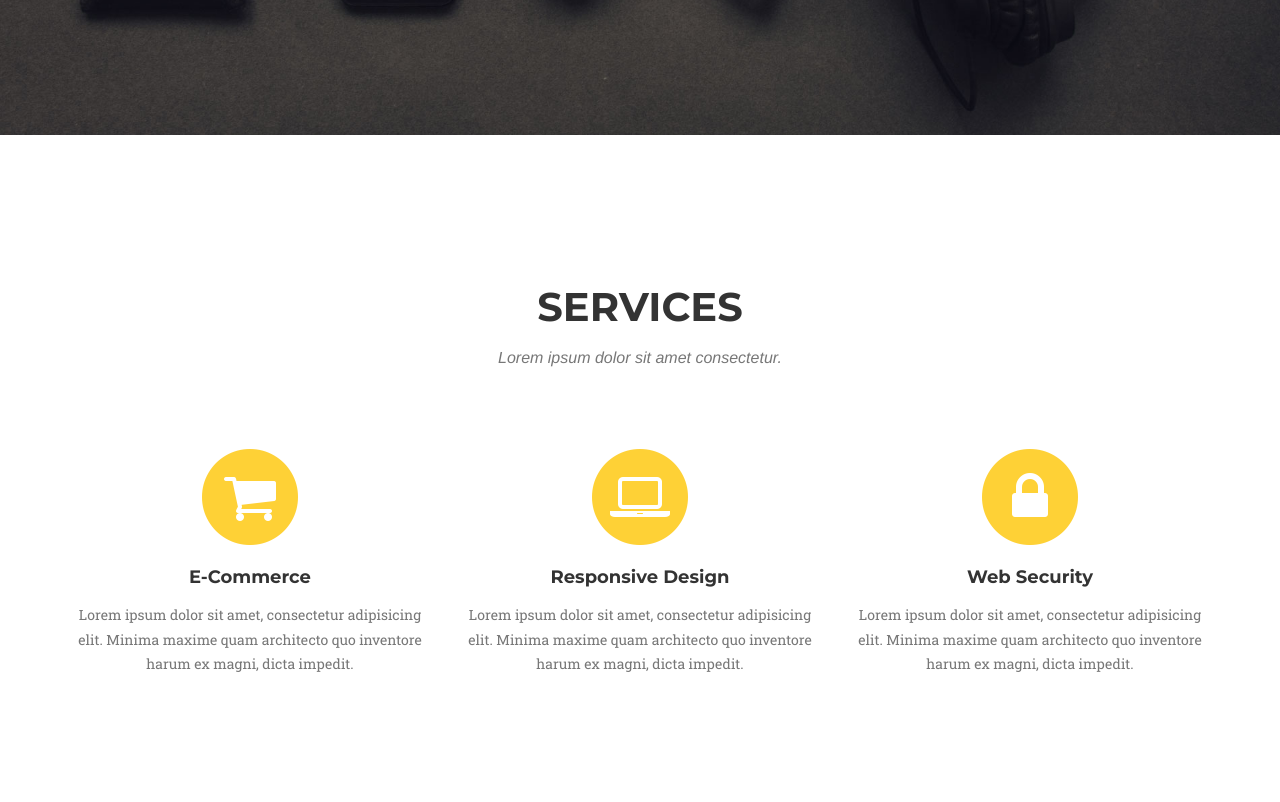
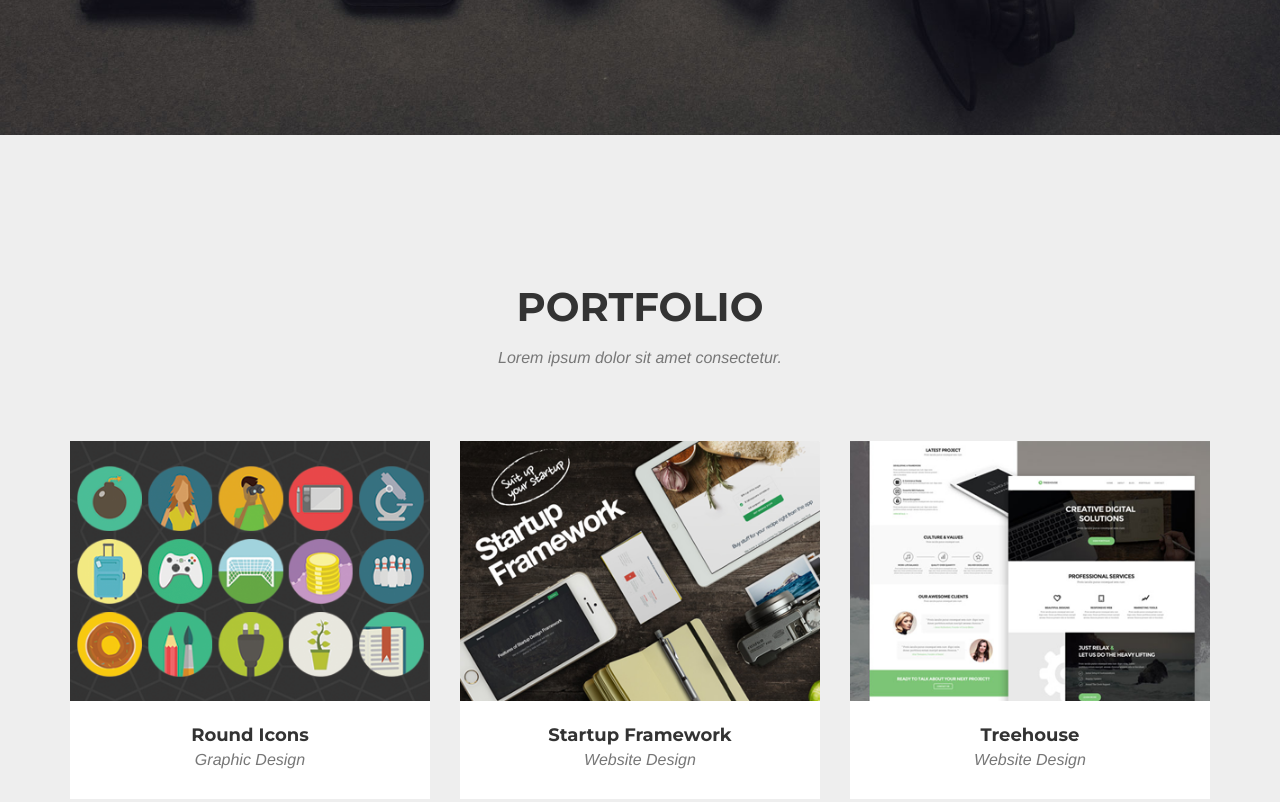
Before and after one commit to georgesadler/georgesadler.github.io, a website: page index.html in a window 1280 px wide. Shown: the part 623-1425 px from the top of the page. Drawn offline with nearby package versions, Linux system fonts and the light colour scheme; a web font is replaced by a local one.

Commit message:
delete services

```diff
--- a/index.html
+++ b/index.html
@@ -85,39 +85,7 @@
         </div>
     </header>
 
-    <!-- Services Section -->
-    <section id="services">
-        <div class="container">
-            <div class="row">
-                <div class="col-lg-12 text-center">
-                    <h2 class="section-heading">Services</h2>
-                    <h3 class="section-subheading text-muted">Lorem ipsum dolor sit amet consectetur.</h3>
-                </div>
-            </div>
-            <div class="row text-center">
-                <div class="col-md-4">
-                    <span class="fa-stack fa-4x">
-                        <i class="fa fa-circle fa-stack-2x text-primary"></i>
-                        <i class="fa fa-shopping-cart fa-stack-1x fa-inverse"></i>
-                    </span>
-                    <h4 class="service-heading">E-Commerce</h4>
-                    <p class="text-muted">Lorem ipsum dolor sit amet, consectetur adipisicing elit. Minima maxime quam architecto quo inventore harum ex magni, dicta impedit.</p>
-                </div>
-                <div class="col-md-4">
-                    <span class="fa-stack fa-4x">
-                        <i class="fa fa-circle fa-stack-2x text-primary"></i>
-                        <i class="fa fa-laptop fa-stack-1x fa-inverse"></i>
-                    </span>
-                    <h4 class="service-heading">Responsive Design</h4>
-                    <p class="text-muted">Lorem ipsum dolor sit amet, consectetur adipisicing elit. Minima maxime quam architecto quo inventore harum ex magni, dicta impedit.</p>
-                </div>
-                <div class="col-md-4">
-                    <span class="fa-stack fa-4x">
-                        <i class="fa fa-circle fa-stack-2x text-primary"></i>
-                        <i class="fa fa-lock fa-stack-1x fa-inverse"></i>
-                    </span>
-                    <h4 class="service-heading">Web Security</h4>
-                    <p class="text-muted">Lorem ipsum dolor sit amet, consectetur adipisicing elit. Minima maxime quam architecto quo inventore harum ex magni, dicta impedit.</p>
+
                 </div>
             </div>
         </div>
```
